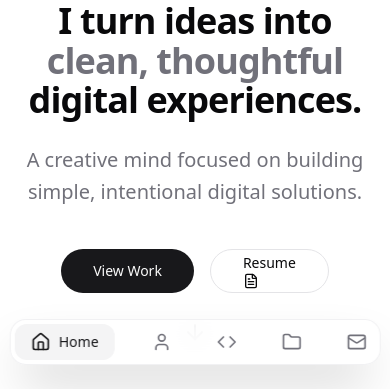
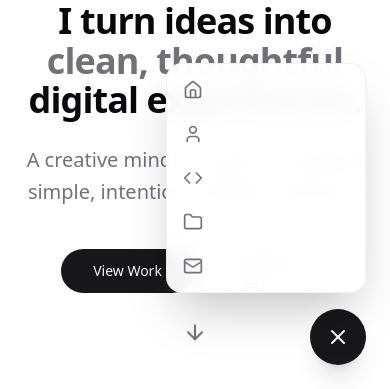
Before and after one commit to Uyitomi444/portfolio, a Next.js app: page / in a window 390 px wide. Both pictures are taken after a click on the button "Menu". Shown: the part 455-844 px from the top of the page. Built offline with nearby package versions, Linux system fonts and the light colour scheme.

Commit message:
Implement collapsible floating mobile navigation stack

```diff
--- a/src/components/layout/navbar.tsx
+++ b/src/components/layout/navbar.tsx
@@ -5,11 +5,13 @@ import Link from "next/link"
 import { useRouter } from "next/navigation"
 import { cn } from "@/lib/utils"
 import { ThemeToggle } from "@/components/theme-toggle"
-import { Home, User, Folder, Code, Mail } from "lucide-react"
+import { Home, User, Folder, Code, Mail, Menu, X } from "lucide-react"
 import { ExpandableTabs } from "@/components/ui/expandable-tabs"
+import { AnimatePresence, motion } from "framer-motion"
 
 export function Navbar() {
     const [scrolled, setScrolled] = React.useState(false)
+    const [isMobileMenuOpen, setIsMobileMenuOpen] = React.useState(false)
     const router = useRouter()
 
     React.useEffect(() => {
@@ -32,6 +34,7 @@ export function Navbar() {
         if (index === null) return
         const tab = tabs[index]
         if (tab?.href) {
+            setIsMobileMenuOpen(false)
             if (tab.href === "#") {
                 window.scrollTo({ top: 0, behavior: "smooth" })
                 return
@@ -68,25 +71,39 @@ export function Navbar() {
                     </div>
                 </div>
 
-                {/* Mobile View: Simplified */}
+                {/* Mobile Header Controls */}
                 <div className="md:hidden flex items-center gap-2">
                     <ThemeToggle />
-                    {/* For mobile, we could implement a bottom bar or hamburger,
-                         but for now keeping it clean with just the theme toggle
-                         and title as requested main focus is desktop premium feel
-                         while maintaining responsiveness */}
                 </div>
             </div>
 
-            {/* Mobile Navigation Dock */}
-            <div className="md:hidden fixed bottom-6 left-1/2 -translate-x-1/2 z-50 w-[95%] max-w-[400px]">
-                <div className="flex justify-center w-full">
-                    <ExpandableTabs
-                        tabs={tabs.map(t => ({ title: t.title, icon: t.icon }))}
-                        onChange={handleTabChange}
-                        className="bg-background/80 backdrop-blur-lg border-border/50 shadow-2xl w-full justify-between"
-                    />
-                </div>
+            {/* Mobile Navigation Stack (FAB) */}
+            <div className="md:hidden fixed bottom-6 right-6 z-50 flex flex-col items-end">
+                <AnimatePresence>
+                    {isMobileMenuOpen && (
+                        <motion.div
+                            initial={{ opacity: 0, y: 20, scale: 0.95 }}
+                            animate={{ opacity: 1, y: 0, scale: 1 }}
+                            exit={{ opacity: 0, y: 20, scale: 0.95 }}
+                            transition={{ duration: 0.2 }}
+                            className="mb-4 origin-bottom-right"
+                        >
+                            <ExpandableTabs
+                                tabs={tabs.map(t => ({ title: t.title, icon: t.icon }))}
+                                onChange={handleTabChange}
+                                className="flex-col items-stretch bg-background/95 backdrop-blur-md border-border/50 shadow-2xl p-2 min-w-[200px]"
+                            />
+                        </motion.div>
+                    )}
+                </AnimatePresence>
+
+                <button
+                    onClick={() => setIsMobileMenuOpen(!isMobileMenuOpen)}
+                    className="h-14 w-14 rounded-full bg-primary text-primary-foreground shadow-xl flex items-center justify-center transition-transform active:scale-90"
+                    aria-label="Menu"
+                >
+                    {isMobileMenuOpen ? <X size={24} /> : <Menu size={24} />}
+                </button>
             </div>
         </header>
     )
```
